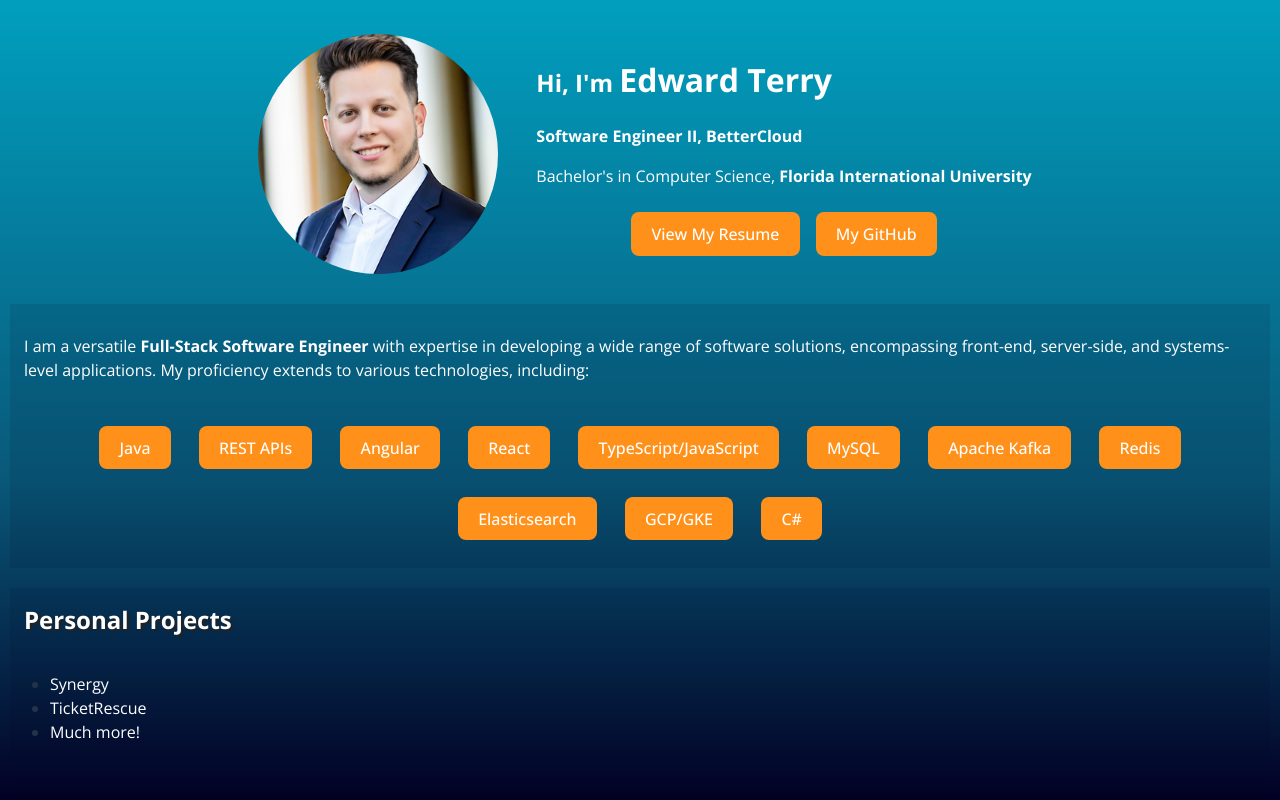
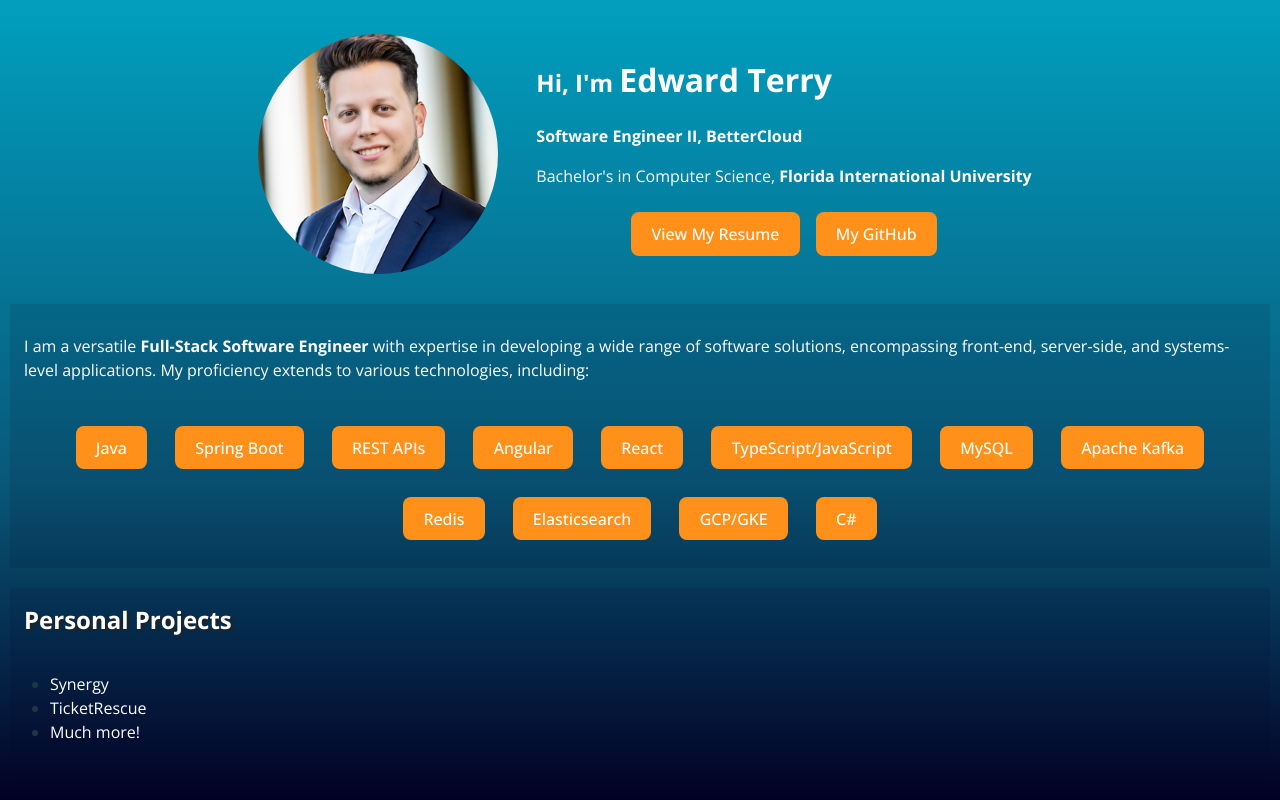
Before and after one commit to EdTerry/EdTerry.github.io, a React (Vite) app in the folder client/: page / in a window 1280 px wide. Shown: the top 800 px of the page. Built offline with nearby package versions, Linux system fonts and the light colour scheme.

Commit message:
Update App.jsx

```diff
--- a/client/src/App.jsx
+++ b/client/src/App.jsx
@@ -37,6 +37,7 @@ function App() {
           </p>
         <div style={{width: '100%', textAlign: 'center', marginBottom: '14px'}}>
           <button>Java</button>
+          <button>Spring Boot</button>
           <button>REST APIs</button>
           <button>Angular</button>
           <button>React</button>
```
